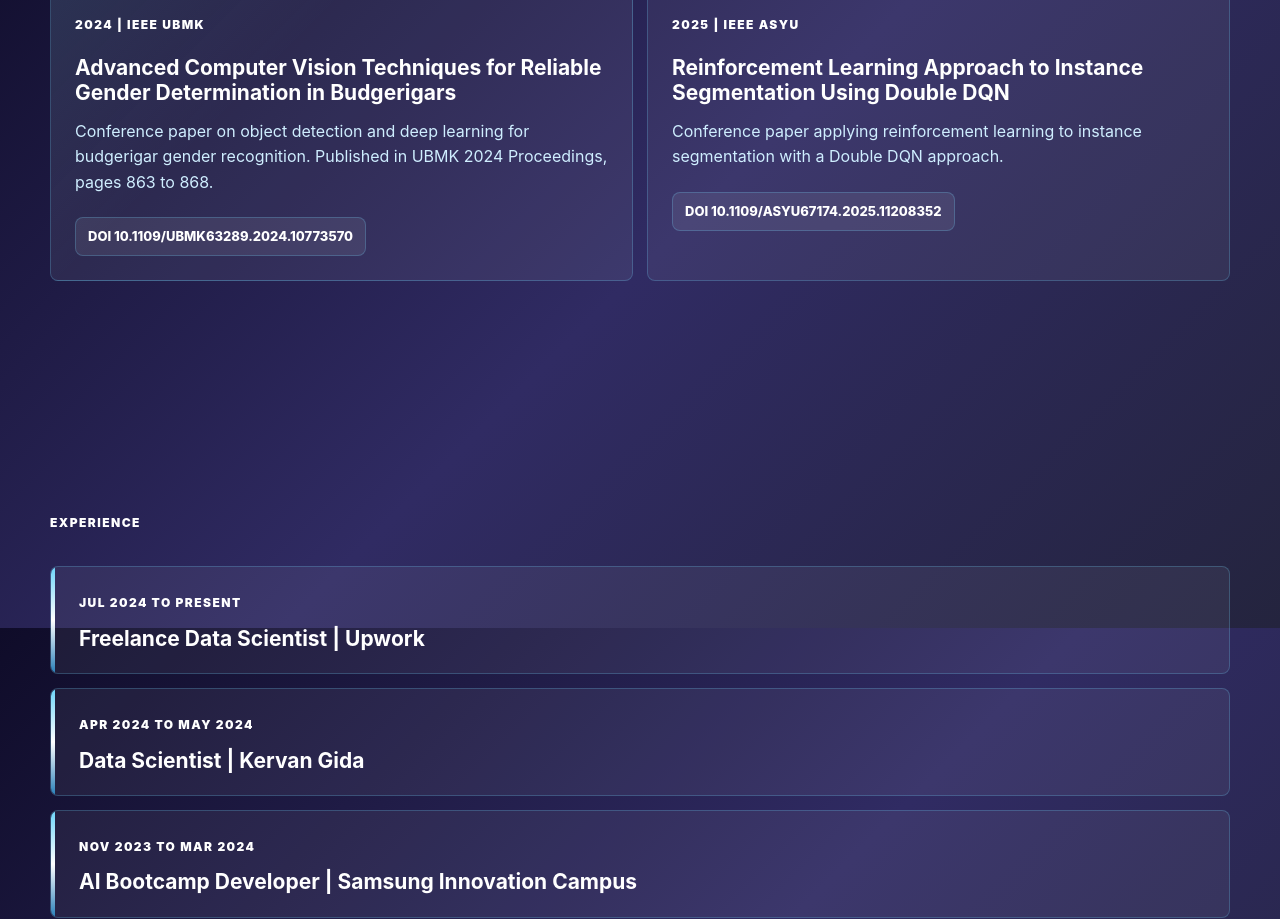
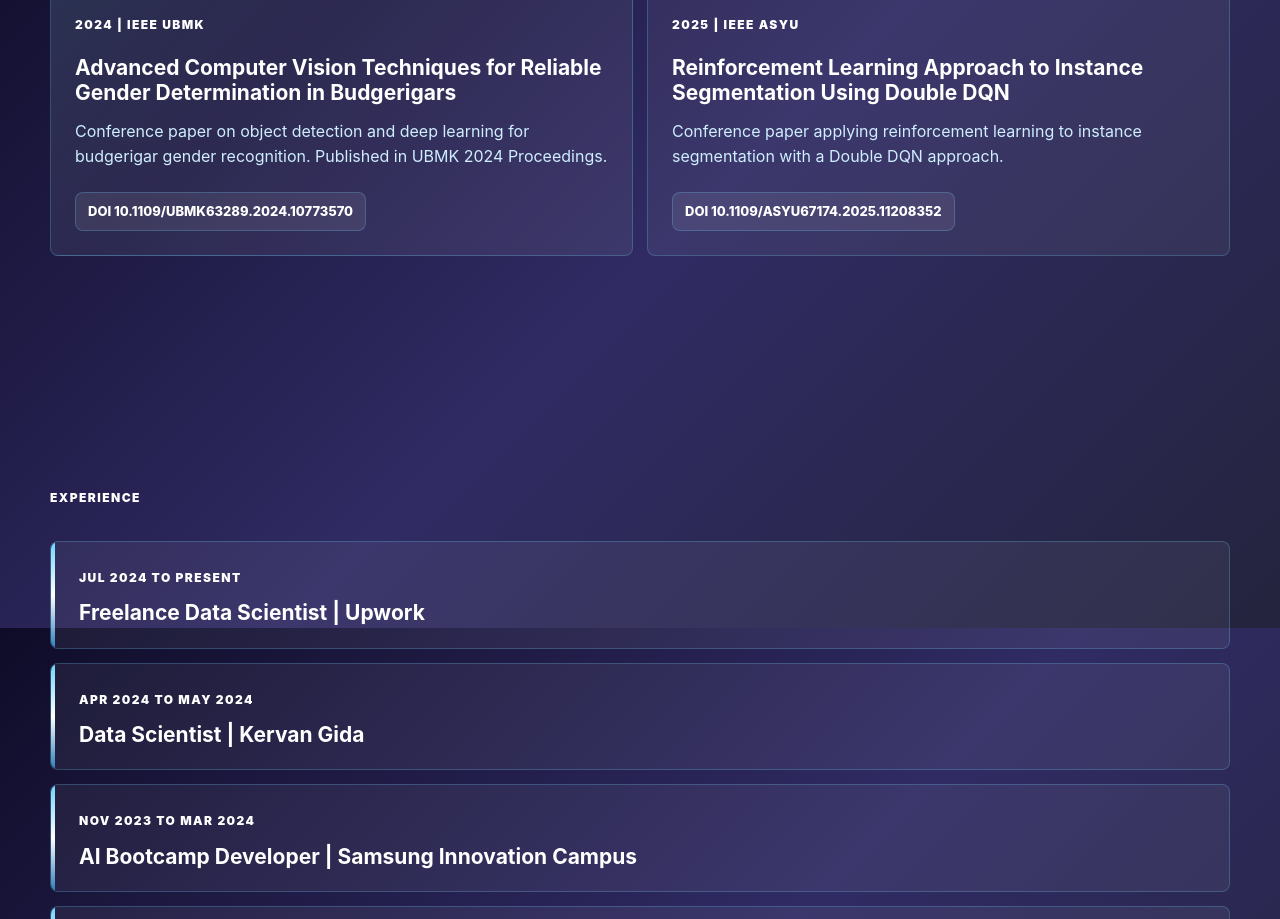
Before and after one commit to atalaydenknalbant/atalaydenknalbant.github.io, a plain HTML site: page index.html in a window 1280 px wide. Shown: the part 3372-4291 px from the top of the page. Drawn offline with Linux system fonts and the light colour scheme; animation ran at ten frames a second.

Commit message:
Update conference paper description in index.html
Removed page range from conference paper description.

```diff
--- a/index.html
+++ b/index.html
@@ -335,7 +335,7 @@
           </div>
           <span>2024 | IEEE UBMK</span>
           <h3>Advanced Computer Vision Techniques for Reliable Gender Determination in Budgerigars</h3>
-          <p>Conference paper on object detection and deep learning for budgerigar gender recognition. Published in UBMK 2024 Proceedings, pages 863 to 868.</p>
+          <p>Conference paper on object detection and deep learning for budgerigar gender recognition. Published in UBMK 2024 Proceedings.</p>
           <a href="https://doi.org/10.1109/UBMK63289.2024.10773570" target="_blank" rel="noreferrer">DOI 10.1109/UBMK63289.2024.10773570</a>
         </article>
         <article class="research-card">
```
